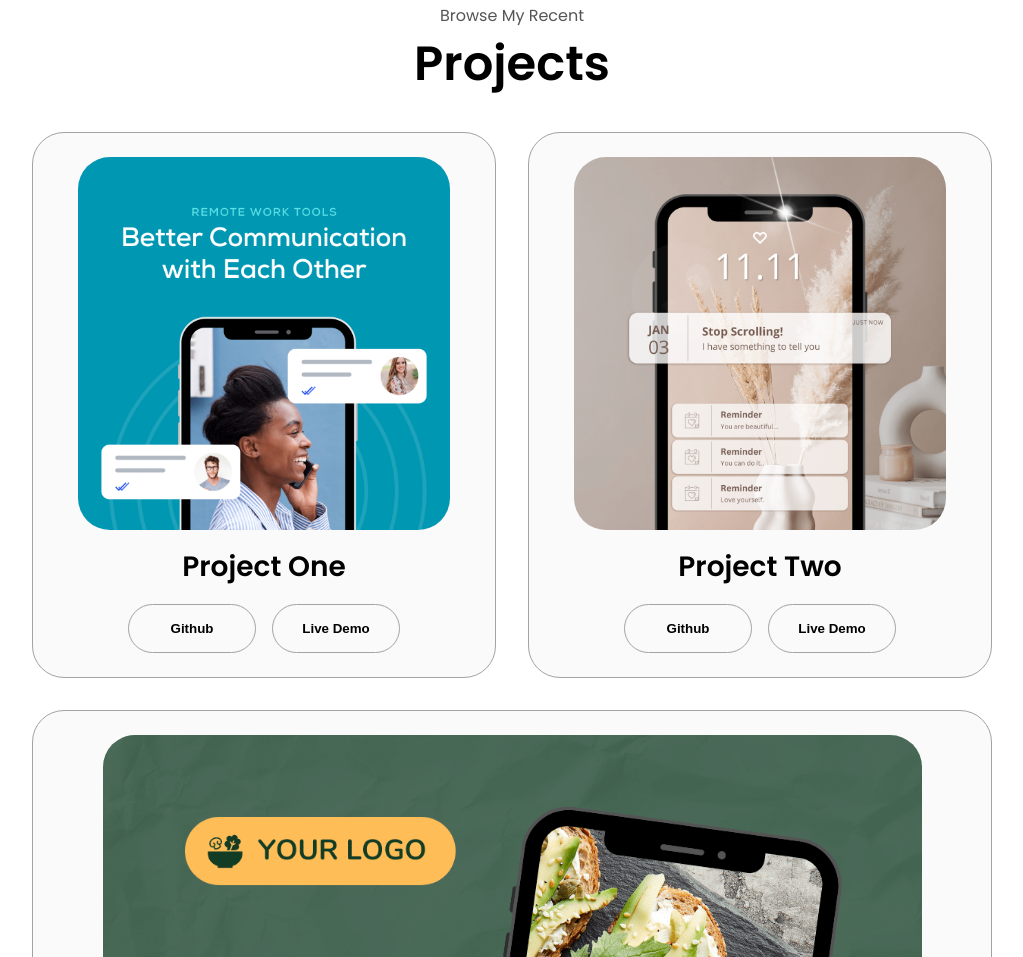
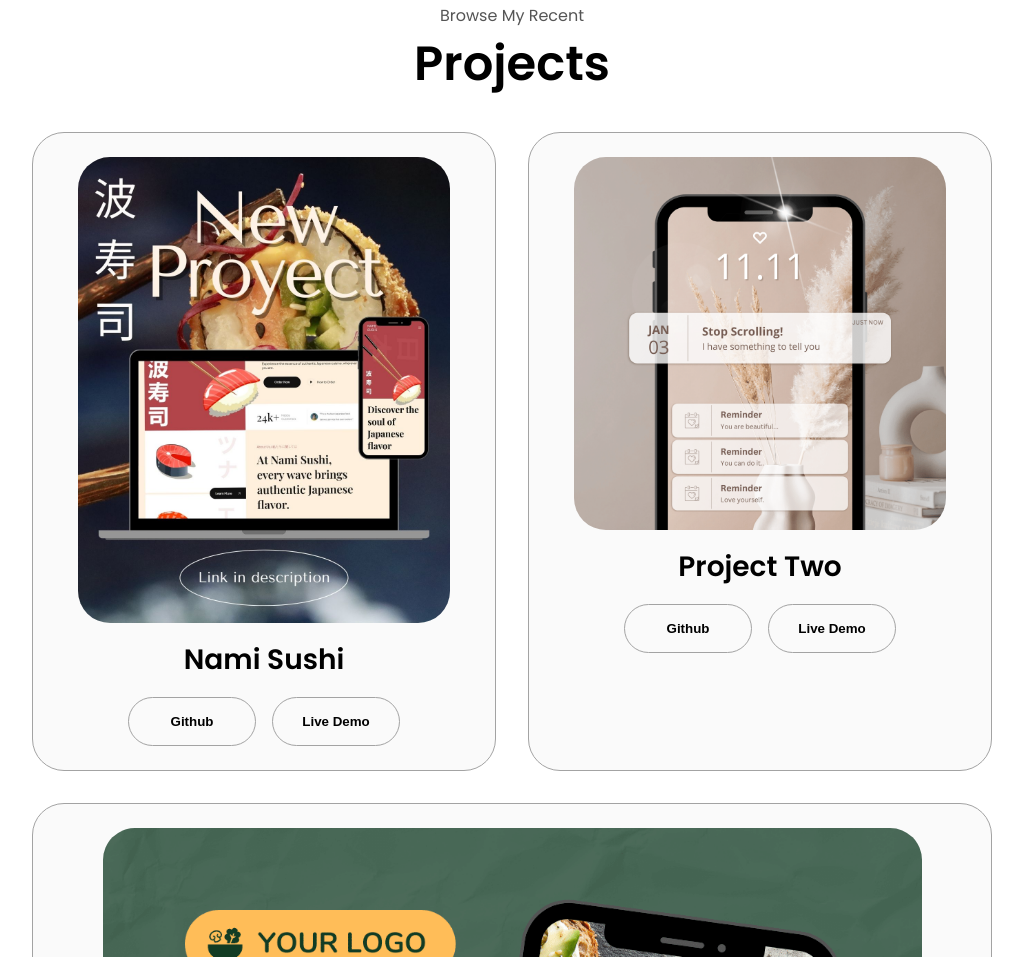
Before and after one commit to StIbanez22/html-css-js-prtfolio, a plain HTML site: page index.html in a window 1280 px wide. Shown: the part 2461-3418 px from the top of the page, without its empty margins (128-1151 px from the left). Drawn offline with Linux system fonts and the light colour scheme.

Commit message:
Update index.html

```diff
--- a/index.html
+++ b/index.html
@@ -191,12 +191,12 @@
     <div class="about-containers">
     <div class="details-container color-container">
         <div class="article-container">
-            <img src="./assets/project-1.png" alt="Project 1" class="project-img">
+            <img src="./assets/NamiSushi.jpg" alt="Sushi" class="project-img">
         </div>
-        <h2 class="experience-sub-title project-title">Project One</h2> <!--AGREGAR PROYECTOS-->
+        <h2 class="experience-sub-title project-title">Nami Sushi</h2> <!--AGREGAR PROYECTOS-->
          <div class="btn-container">
             <button class="btn btn-color-2 project-btn" onclick="location.href='https://github.com/StIbanez22'">Github</button>
-            <button class="btn btn-color-2 project-btn" onclick="location.href='https://github.com/StIbanez22'">Live Demo</button>
+            <button class="btn btn-color-2 project-btn" onclick="location.href='https://namisushi.netlify.app/'">Live Demo</button>
 
          </div>
     </div>
```
